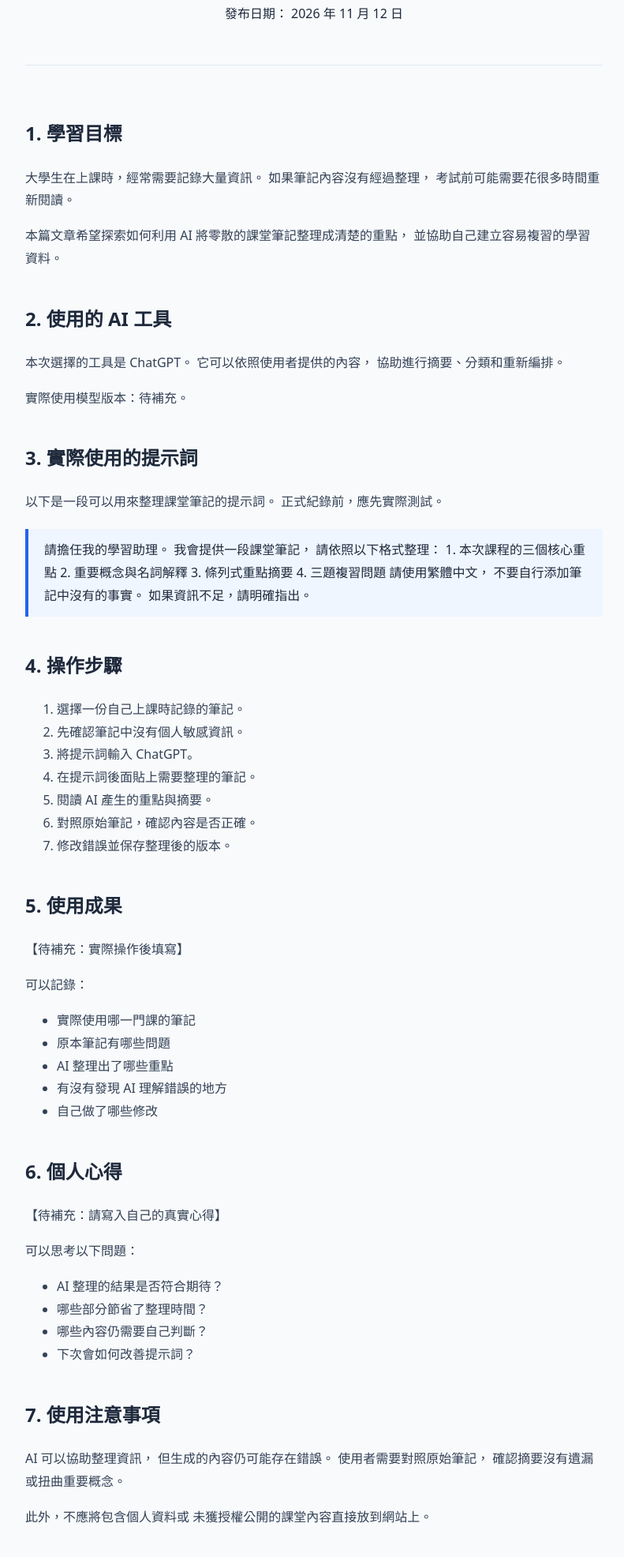
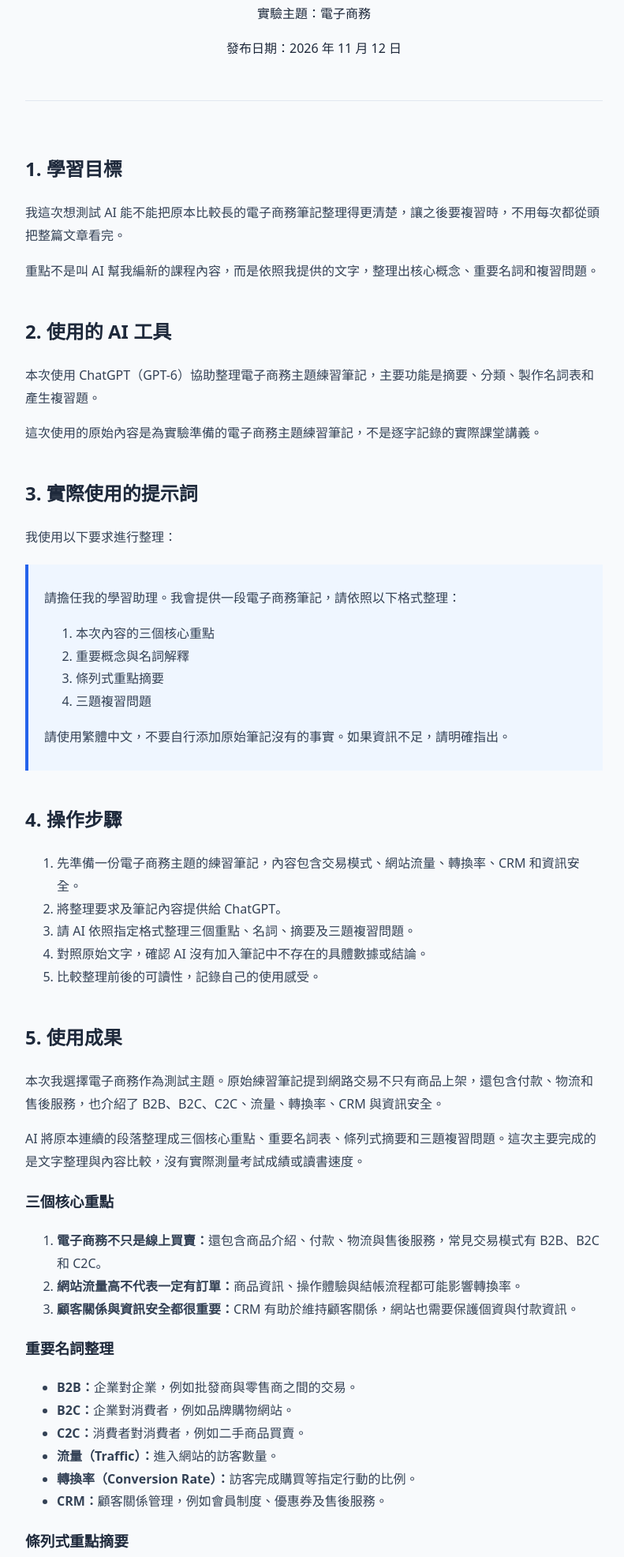
Before and after one commit to Wade1116/ai-learning-lab, a plain HTML site: page posts/ai-notes.html in a window 1280 px wide. Shown: the part 297-2269 px from the top of the page at 79% size, without its empty margins (242-1033 px from the left). Drawn offline with Linux system fonts and the light colour scheme.

Commit message:
Add e-commerce note-taking experiment

```diff
--- a/posts/ai-notes.html
+++ b/posts/ai-notes.html
@@ -1,211 +1,110 @@
-
 <!DOCTYPE html>
 <html lang="zh-Hant">
-
 <head>
   <meta charset="UTF-8">
-  <meta name="viewport"
-        content="width=device-width, initial-scale=1.0">
-
-  <meta name="description"
-        content="介紹如何使用 AI 工具協助整理課堂筆記。">
-
+  <meta name="viewport" content="width=device-width, initial-scale=1.0">
+  <meta name="description" content="電子商務主題練習筆記的 AI 整理實驗，包含重點摘要、名詞解釋、複習題與個人心得。">
   <title>如何利用 AI 整理課堂筆記 | AI Learning Lab</title>
-
-  <link rel="stylesheet"
-        href="../assets/css/style.css">
+  <link rel="stylesheet" href="../assets/css/style.css">
 </head>
-
 <body>
-
   <header class="site-header">
     <div class="container header-inner">
-
-      <a class="brand" href="../index.html">
-        ✦ AI Learning Lab
-      </a>
-
+      <a href="../index.html" class="brand">✦ AI Learning Lab</a>
       <nav class="nav" aria-label="主要導覽">
         <a href="../index.html">首頁</a>
         <a href="../index.html#articles">學習筆記</a>
         <a href="../index.html#about">關於網站</a>
       </nav>
-
     </div>
   </header>
-
   <main class="article">
-
     <header class="article-header">
-
-      <span class="eyebrow">
-        STUDY · AI LEARNING
-      </span>
-
+      <span class="eyebrow">STUDY · AI LEARNING</span>
       <h1>如何利用 AI 整理課堂筆記</h1>
-
-      <p>
-        發布日期：
-        <time datetime="2026-11-12">2026 年 11 月 12 日</time>
-      </p>
-
+      <p>實驗主題：電子商務</p>
+      <p>發布日期：<time datetime="2026-11-12">2026 年 11 月 12 日</time></p>
     </header>
-
     <div class="article-body">
-
 <h2>1. 學習目標</h2>
 
-      <p>
-        大學生在上課時，經常需要記錄大量資訊。
-        如果筆記內容沒有經過整理，
-        考試前可能需要花很多時間重新閱讀。
-      </p>
-
-      <p>
-        本篇文章希望探索如何利用 AI
-        將零散的課堂筆記整理成清楚的重點，
-        並協助自己建立容易複習的學習資料。
-      </p>
-
+<p>我這次想測試 AI 能不能把原本比較長的電子商務筆記整理得更清楚，讓之後要複習時，不用每次都從頭把整篇文章看完。</p>
+<p>重點不是叫 AI 幫我編新的課程內容，而是依照我提供的文字，整理出核心概念、重要名詞和複習問題。</p>
 <h2>2. 使用的 AI 工具</h2>
 
-      <p>
-        本次選擇的工具是 ChatGPT。
-        它可以依照使用者提供的內容，
-        協助進行摘要、分類和重新編排。
-      </p>
-
-      <p>
-        實際使用模型版本：待補充。
-      </p>
-
+<p>本次使用 ChatGPT（GPT-6）協助整理電子商務主題練習筆記，主要功能是摘要、分類、製作名詞表和產生複習題。</p>
+<p>這次使用的原始內容是為實驗準備的電子商務主題練習筆記，不是逐字記錄的實際課堂講義。</p>
 <h2>3. 實際使用的提示詞</h2>
 
-      <p>
-        以下是一段可以用來整理課堂筆記的提示詞。
-        正式紀錄前，應先實際測試。
-      </p>
-
-      <blockquote>
-        請擔任我的學習助理。
-
-        我會提供一段課堂筆記，
-        請依照以下格式整理：
-
-        1. 本次課程的三個核心重點
-        2. 重要概念與名詞解釋
-        3. 條列式重點摘要
-        4. 三題複習問題
-
-        請使用繁體中文，
-        不要自行添加筆記中沒有的事實。
-
-        如果資訊不足，請明確指出。
-      </blockquote>
-
+<p>我使用以下要求進行整理：</p>
+<blockquote><p>請擔任我的學習助理。我會提供一段電子商務筆記，請依照以下格式整理：</p>
+<ol><li>本次內容的三個核心重點</li><li>重要概念與名詞解釋</li><li>條列式重點摘要</li><li>三題複習問題</li></ol>
+<p>請使用繁體中文，不要自行添加原始筆記沒有的事實。如果資訊不足，請明確指出。</p></blockquote>
 <h2>4. 操作步驟</h2>
 
 <ol>
-        <li>
-          選擇一份自己上課時記錄的筆記。
-        </li>
-
-        <li>
-          先確認筆記中沒有個人敏感資訊。
-        </li>
-
-        <li>
-          將提示詞輸入 ChatGPT。
-        </li>
-
-        <li>
-          在提示詞後面貼上需要整理的筆記。
-        </li>
-
-        <li>
-          閱讀 AI 產生的重點與摘要。
-        </li>
-
-        <li>
-          對照原始筆記，確認內容是否正確。
-        </li>
-
-        <li>
-          修改錯誤並保存整理後的版本。
-        </li>
+<li>先準備一份電子商務主題的練習筆記，內容包含交易模式、網站流量、轉換率、CRM 和資訊安全。</li>
+<li>將整理要求及筆記內容提供給 ChatGPT。</li>
+<li>請 AI 依照指定格式整理三個重點、名詞、摘要及三題複習問題。</li>
+<li>對照原始文字，確認 AI 沒有加入筆記中不存在的具體數據或結論。</li>
+<li>比較整理前後的可讀性，記錄自己的使用感受。</li>
 </ol>
-
 <h2>5. 使用成果</h2>
 
-      <p>
-        【待補充：實際操作後填寫】
-      </p>
-
-      <p>
-        可以記錄：
-      </p>
-
+<p>本次我選擇電子商務作為測試主題。原始練習筆記提到網路交易不只有商品上架，還包含付款、物流和售後服務，也介紹了 B2B、B2C、C2C、流量、轉換率、CRM 與資訊安全。</p>
+<p>AI 將原本連續的段落整理成三個核心重點、重要名詞表、條列式摘要和三題複習問題。這次主要完成的是文字整理與內容比較，沒有實際測量考試成績或讀書速度。</p>
+<h3>三個核心重點</h3>
+<ol>
+<li><strong>電子商務不只是線上買賣：</strong>還包含商品介紹、付款、物流與售後服務，常見交易模式有 B2B、B2C 和 C2C。</li>
+<li><strong>網站流量高不代表一定有訂單：</strong>商品資訊、操作體驗與結帳流程都可能影響轉換率。</li>
+<li><strong>顧客關係與資訊安全都很重要：</strong>CRM 有助於維持顧客關係，網站也需要保護個資與付款資訊。</li>
+</ol>
+<h3>重要名詞整理</h3>
 <ul>
-        <li>實際使用哪一門課的筆記</li>
-        <li>原本筆記有哪些問題</li>
-        <li>AI 整理出了哪些重點</li>
-        <li>有沒有發現 AI 理解錯誤的地方</li>
-        <li>自己做了哪些修改</li>
+<li><strong>B2B：</strong>企業對企業，例如批發商與零售商之間的交易。</li>
+<li><strong>B2C：</strong>企業對消費者，例如品牌購物網站。</li>
+<li><strong>C2C：</strong>消費者對消費者，例如二手商品買賣。</li>
+<li><strong>流量（Traffic）：</strong>進入網站的訪客數量。</li>
+<li><strong>轉換率（Conversion Rate）：</strong>訪客完成購買等指定行動的比例。</li>
+<li><strong>CRM：</strong>顧客關係管理，例如會員制度、優惠券及售後服務。</li>
 </ul>
-
+<h3>條列式重點摘要</h3>
+<ul>
+<li>電子商務的流程包括交易、付款、物流和售後服務。</li>
+<li>B2B、B2C、C2C 的主要差別在交易雙方的身分。</li>
+<li>流量增加不一定等於訂單增加。</li>
+<li>清楚的商品資訊及順暢的結帳流程可能改善轉換率。</li>
+<li>CRM 重視顧客體驗與回購。</li>
+<li>姓名、地址和付款資訊都需要妥善保護。</li>
+</ul>
+<h3>三題複習問題與參考答案</h3>
+<ol>
+<li><strong>問題：</strong>B2B、B2C、C2C 的差別是什麼？<br><strong>參考答案：</strong>分別是企業對企業、企業對消費者、消費者對消費者。</li>
+<li><strong>問題：</strong>為什麼網站流量高，訂單不一定會增加？<br><strong>參考答案：</strong>因為購買還受到商品資訊、操作體驗和結帳流程等因素影響。</li>
+<li><strong>問題：</strong>CRM 可以用哪些方式改善顧客關係？<br><strong>參考答案：</strong>例如會員制度、優惠券、購物紀錄與售後服務。</li>
+</ol>
+<h3>整理前後比較</h3>
+<ul>
+<li><strong>整理前：</strong>原始筆記以連續段落說明觀念，內容完整，但複習時需要重新尋找重點。</li>
+<li><strong>整理後：</strong>有明確的重點、名詞解釋、摘要與複習題，較容易快速查找。</li>
+</ul>
+<p>我有對照原始筆記，這次整理的主要概念都有依據原文；不過 AI 的用語仍需要自己再確認，不能因為排版清楚就直接當成完全正確。</p>
 <h2>6. 個人心得</h2>
 
-      <p>
-        【待補充：請寫入自己的真實心得】
-      </p>
-
-      <p>
-        可以思考以下問題：
-      </p>
-
-      <ul>
-        <li>AI 整理的結果是否符合期待？</li>
-        <li>哪些部分節省了整理時間？</li>
-        <li>哪些內容仍需要自己判斷？</li>
-        <li>下次會如何改善提示詞？</li>
-      </ul>
-
+<p>這次使用 ChatGPT 整理電子商務筆記，我覺得很實用，因為整理後比較容易複習。原本筆記是一段一段的文字，雖然內容看得懂，但如果要找某個重點，還是需要重新看一遍。</p>
+<p>我覺得這次最大的優點，就是 AI 可以把原本比較長的段落整理成清楚的重點，像是 B2B、B2C、C2C 和 CRM 這些名詞，分開之後就比較容易對照，也比較知道每一個概念在講什麼。</p>
+<p>不過我也覺得不能只看 AI 整理好的版本，還是要回去確認原始內容有沒有被省略或改錯。這次讓我比較知道怎麼把 AI 當成整理筆記的工具，而不是直接把它產生的內容全部當成正確答案。之後如果有比較長的學習資料，我會考慮再用這種方式整理。</p>
 <h2>7. 使用注意事項</h2>
 
-      <p>
-        AI 可以協助整理資訊，
-        但生成的內容仍可能存在錯誤。
-        使用者需要對照原始筆記，
-        確認摘要沒有遺漏或扭曲重要概念。
-      </p>
-
-      <p>
-        此外，不應將包含個人資料或
-        未獲授權公開的課堂內容直接放到網站上。
-      </p>
-
+<p>AI 整理筆記時可能省略細節，或把原文的意思改得太簡單，因此整理後仍要對照原始資料。若使用實際課堂教材，也應注意授權及個人資訊。</p>
 <h2>8. 小結</h2>
 
-      <p>
-        AI 可以作為筆記整理的輔助工具，
-        但最終內容仍需要由學習者檢查。
-        本篇將在實際測試後，
-        補上成果與個人反思。
-      </p>
-
-      <a class="back-link" href="../index.html">
-        ← 返回首頁
-      </a>
-
+<p>這次電子商務筆記整理實驗已完成。AI 確實能協助把段落整理成方便複習的格式，但最後仍需要自己檢查內容，才能兼顧效率與正確性。</p>
+      <a class="back-link" href="../index.html">← 返回首頁</a>
     </div>
-
   </main>
-
   <footer class="site-footer">
-    <div class="container">
-      <p>© 2026 AI Learning Lab.</p>
-    </div>
+    <div class="container"><p>© 2026 AI Learning Lab.</p></div>
   </footer>
-
 </body>
 </html>
```
Lines whose indentation alone changed are shown as unchanged.
